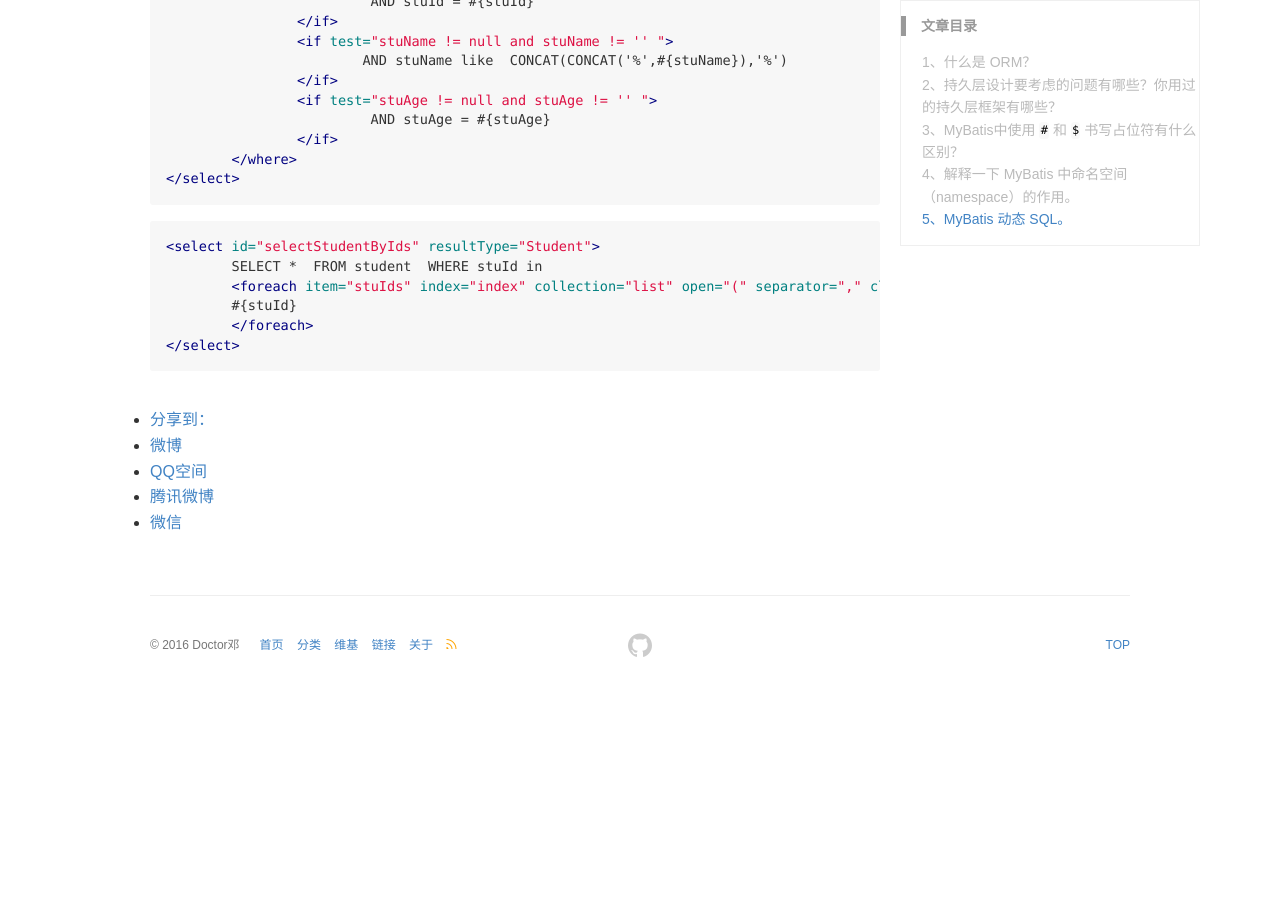
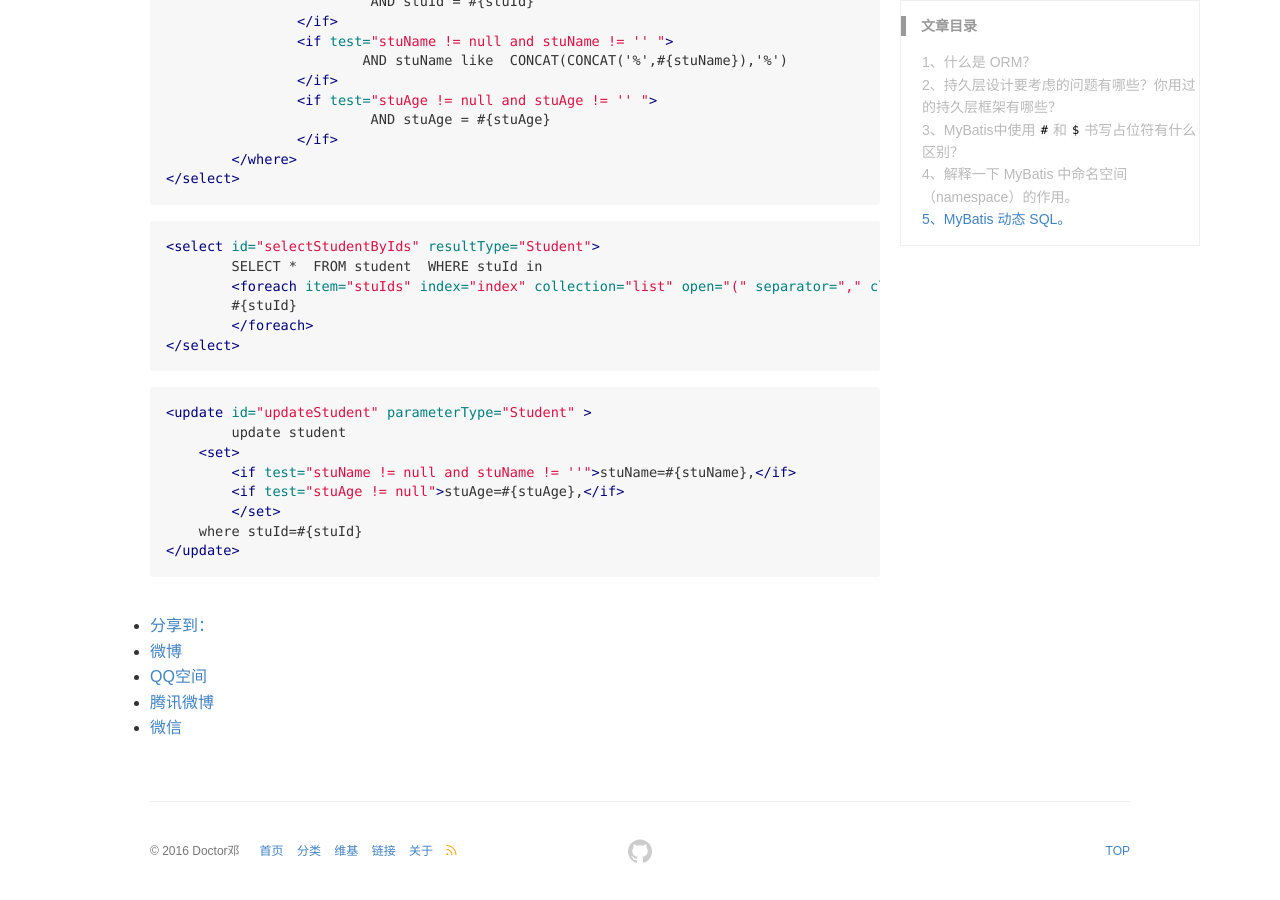
Before and after one commit to DoctorDeng/DoctorDeng.github.io, a Jekyll site: the page built from _posts/2016-09-18-java-SSM.md, in a window 1280 px wide and 900 px high, scrolled down 1934 px. Built offline with Jekyll 4.4.1, drawn with Linux system fonts in a browser that asks for light colours; comment, search, counter and statistics services are not loaded; before the commit the page ends 2628 px from its top, so only the background shows below that.

Commit message:
modify file

````diff
--- a/_posts/2016-09-18-java-SSM.md
+++ b/_posts/2016-09-18-java-SSM.md
@@ -76,3 +76,14 @@ MyBatis中用于实现动态SQL的元素主要有：
  	</foreach>
 </select>
 ```
+
+```xml?linenums
+<update id="updateStudent" parameterType="Student" >
+	update student
+    <set>
+     	<if test="stuName != null and stuName != ''">stuName=#{stuName},</if>
+      	<if test="stuAge != null">stuAge=#{stuAge},</if>
+   	</set>
+    where stuId=#{stuId}
+</update>
+```
````
